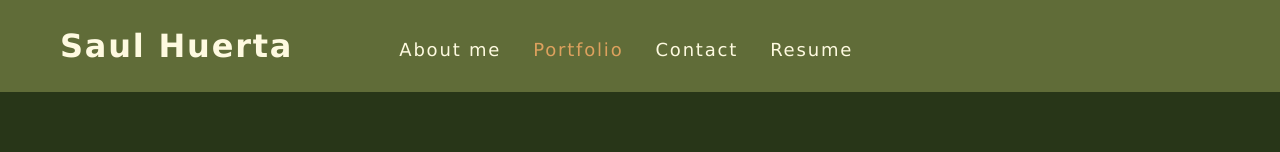
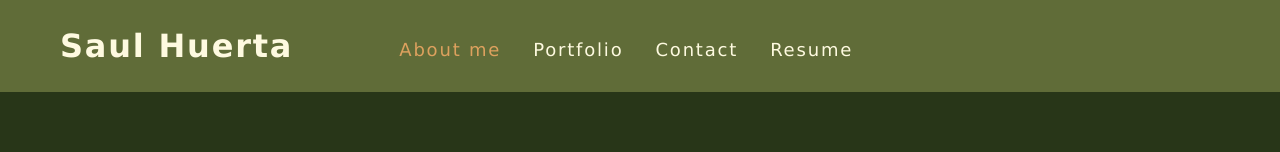
Before and after one commit to saul10huerta/react-port, a React (Create React App) app: page / in a window 1280 px wide. Shown: the top 152 px of the page. Built offline with nearby package versions, Linux system fonts and the light colour scheme.

Commit message:
styling corrections for nav tabs

```diff
--- a/src/components/Nav/index.js
+++ b/src/components/Nav/index.js
@@ -7,9 +7,12 @@ function Nav(props) {
         categories = [],
         setCurrentCategory,
         currentCategory,
+        contactSelected,
         setContactSelected,
         setPortfolioSelected,
+        aboutmeSelected,
         setAboutmeSelected,
+        resumeSelected,
         setResumeSelected
       } = props;
 
@@ -23,7 +26,7 @@ function Nav(props) {
         </h2>
         <nav>
             <ul className="flex-row my-8">
-                <li className="mx-2">
+                <li className={`mx-2 ${aboutmeSelected && 'navActive'}`}>
                     <span data-testid="about" onClick={() => {setContactSelected(false);
                         setAboutmeSelected(true);
                         setPortfolioSelected(false);
@@ -35,8 +38,8 @@ function Nav(props) {
                 {categories.map((category) => (
                     <li
                     className={`mx-2 ${
-                        currentCategory.name === category.name && 'navActive'
-                    }`} key={category.name}>
+                        currentCategory.name === category.name && !aboutmeSelected && !contactSelected && !resumeSelected && `navActive`
+                        }`} key={category.name}>
                     <span onClick={() => {setCurrentCategory(category);
                         setContactSelected(false);
                         setAboutmeSelected(false);
@@ -47,10 +50,10 @@ function Nav(props) {
                     </span>
                     </li>
                 ))}
-                <li className="mx-2">
+                <li className={`mx-2 ${contactSelected && 'navActive'}`}>
                     <span onClick={() => {setContactSelected(true); setAboutmeSelected(false); setPortfolioSelected(false); setResumeSelected(false);}}>Contact</span>
                 </li>
-                <li className="mx-2">
+                <li className={`mx-2 ${resumeSelected && 'navActive'}`}>
                     <span onClick={() => {setContactSelected(false); setAboutmeSelected(false); setPortfolioSelected(false); setResumeSelected(true);}}>Resume</span>
                 </li>
             </ul>
```
